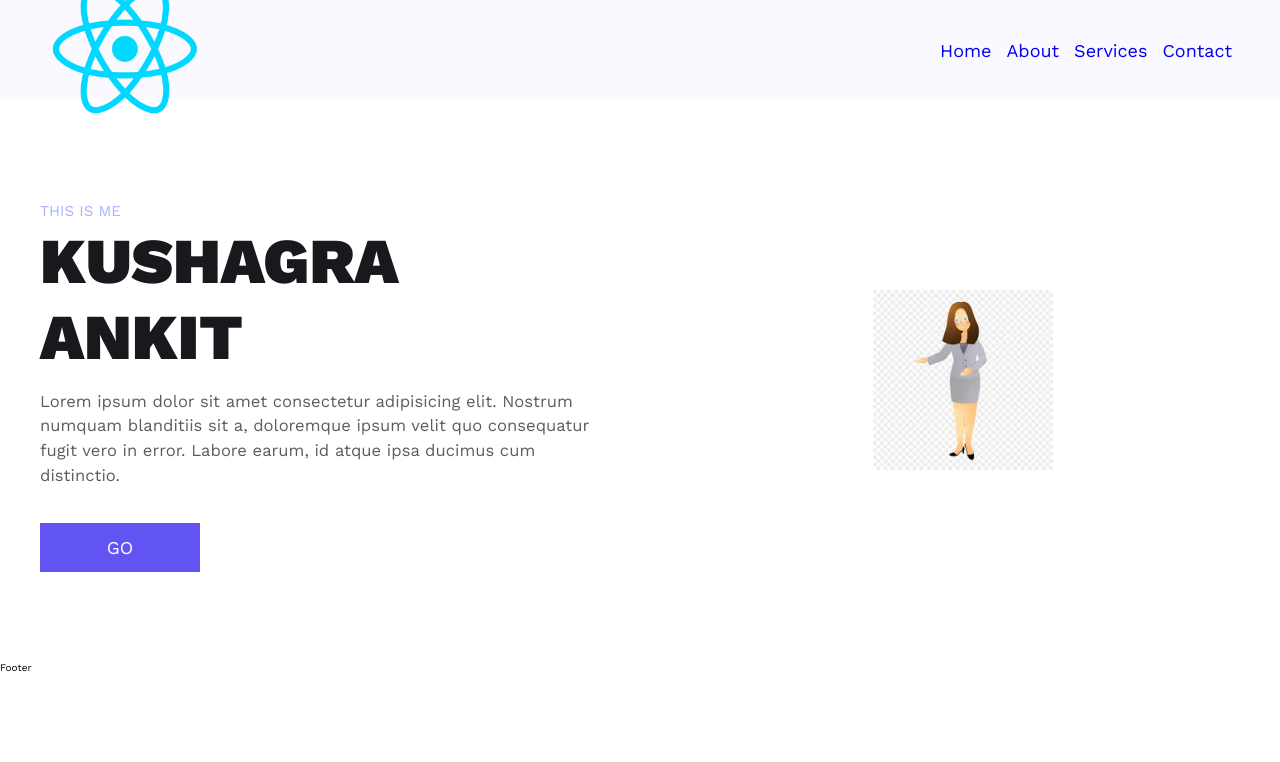
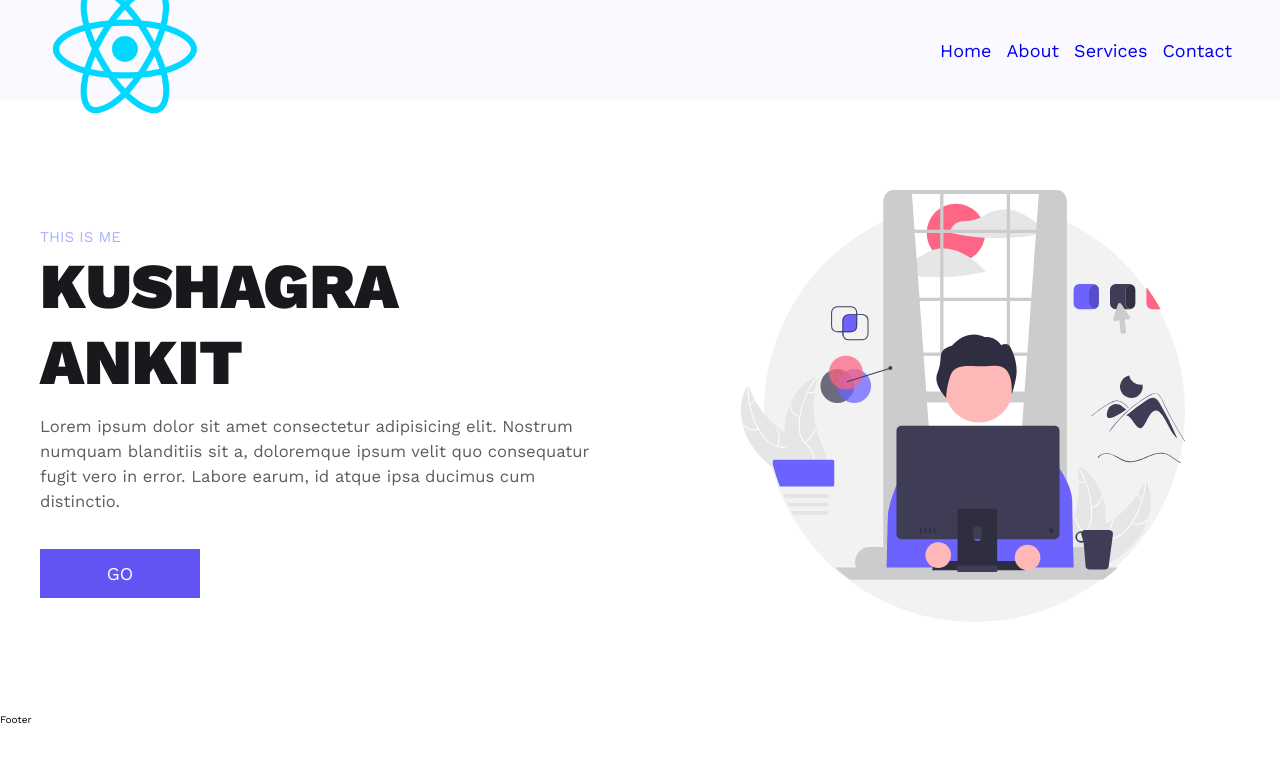
Before and after one commit to kush960/Multipage-Website, a React (Vite) app in the folder react-website/: page /about in a window 1280 px wide. Shown: the top 762 px of the page. Built offline with nearby package versions, Linux system fonts and the light colour scheme.

Commit message:
hero-section update using props for home and about page

```diff
--- a/react-website/src/About.jsx
+++ b/react-website/src/About.jsx
@@ -1,7 +1,11 @@
 import HeroSection from "./components/HeroSection";
 
 const About = () => {
-  return <HeroSection />;
+   const data = {
+    name : "Kushagra Ankit",
+    image : "./images/about1.svg",
+   };
+  return <HeroSection { ... data} />;
 }
 
 export default About;
--- a/react-website/src/Home.jsx
+++ b/react-website/src/Home.jsx
@@ -2,7 +2,11 @@ import HeroSection from "./components/HeroSection";
 
 
 const Home = () => {
-  return <HeroSection />;
+  const data = {
+    name : "Kushagra Ankit" ,
+    image : "./images/hero.jpg",
+  }
+  return <HeroSection { ... data } />;
 };
 
 export default Home;
--- a/react-website/src/components/HeroSection.jsx
+++ b/react-website/src/components/HeroSection.jsx
@@ -1,14 +1,14 @@
 import { NavLink } from "react-router-dom";
 import styled from "styled-components";
 import { Button } from "../styles/button";
- const HeroSection = () => {
+ const HeroSection = ({ name, image }) => {
    return  (
     <Wrapper>
         <div className="container grid grid-two-column">
          {/* Below div is for content */}
             <div className="section-hero-data">
                 <p className="hero-top-data">THIS IS ME</p>
-                <h1 className="hero-heading"> KUSHAGRA ANKIT </h1>
+                <h1 className="hero-heading"> {name} </h1>
                 <p className="hero-para"> Lorem ipsum dolor sit amet consectetur adipisicing elit.
                    Nostrum numquam blanditiis sit a, doloremque ipsum velit quo consequatur fugit vero in error.
                    Labore earum, id atque ipsa ducimus cum distinctio.
@@ -21,7 +21,7 @@ import { Button } from "../styles/button";
         {/* Below div is for image */}
         <div className="section-hero-image">
             <picture>
-                <img src="./images/hero.jpg" alt="" className="hero-img" ></img>
+                <img src={image} alt="hero image" className="hero-img" ></img>
             </picture>
         </div>
     </div>
```
Also changed, not shown: react-website/public/images/about.svg (renamed from react-website/public/images/about.png), react-website/public/images/about1.svg (renamed from react-website/public/images/about1.png).
